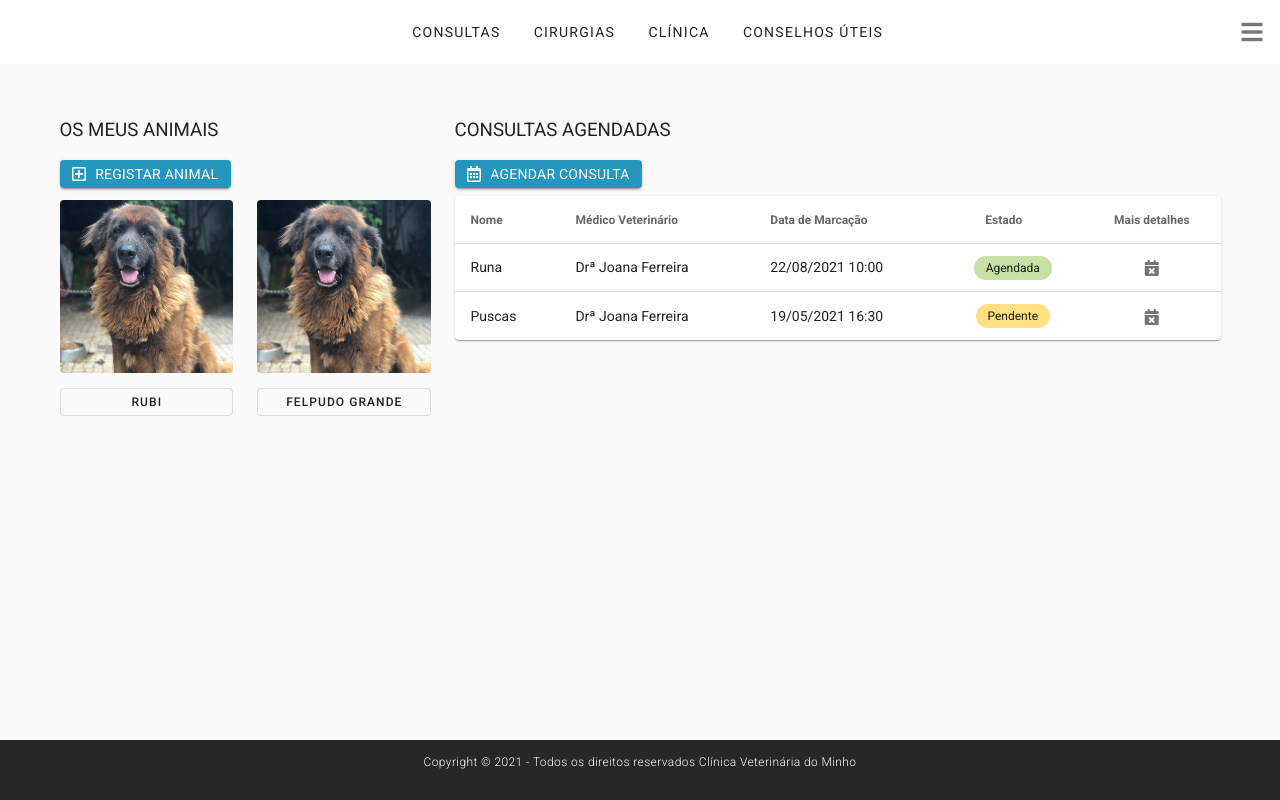
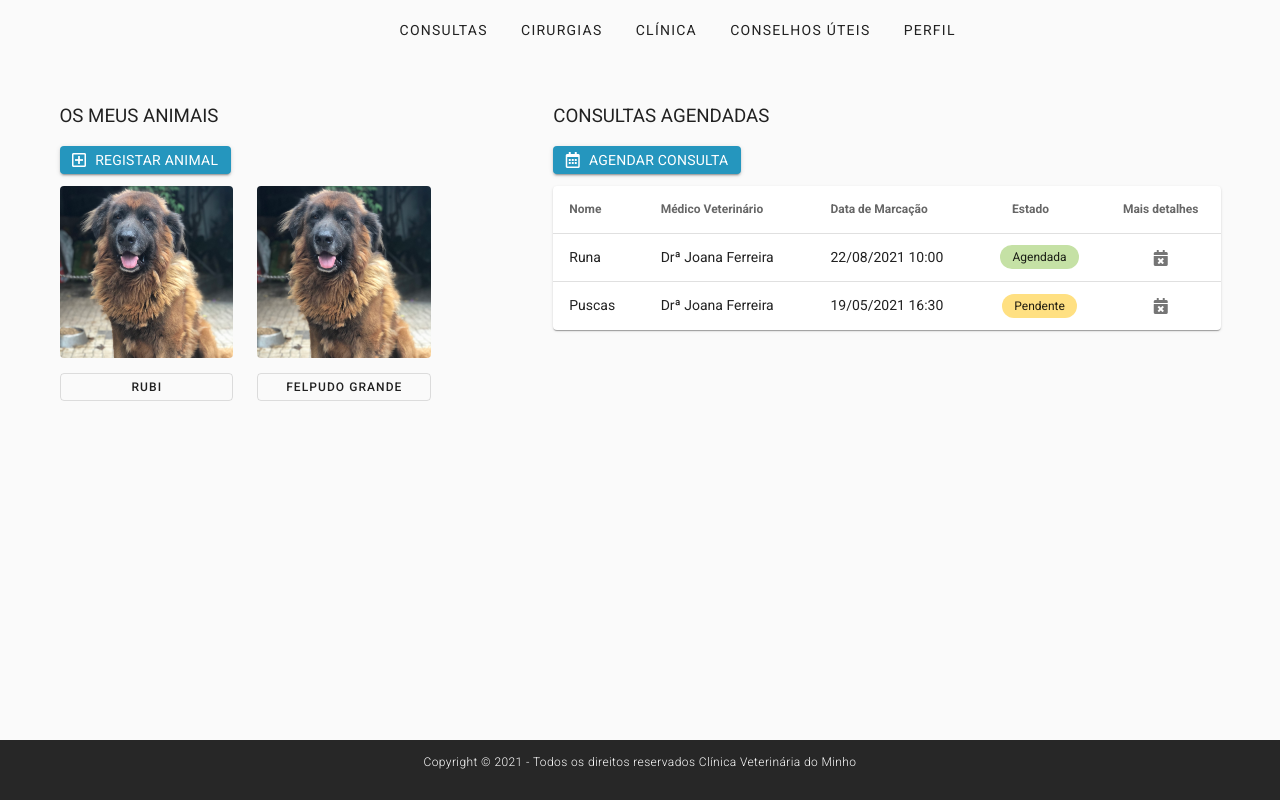
Before and after one commit to 13caroline/vetGest, a Vue app in the folder interface/: page /cliente/home in a window 1280 px wide. Built offline with nearby package versions, Linux system fonts and the light colour scheme.

Commit message:
Updated navbar.

```diff
--- a/interface/src/components/Headers/ClientHeader.vue
+++ b/interface/src/components/Headers/ClientHeader.vue
@@ -1,16 +1,21 @@
 <template>
-  <div id = "nav">
-    <v-toolbar color = "#FFFFFF" flat>
+	<div>
+		<div class="row pt-3 px-3">
+			<v-col cols="auto">
+				<v-img
+					src="@/assets/CVetMinho2.png"
+					max-height="50"
+					max-width="50"
+					@click="home()"
+				></v-img>
+			</v-col>
 
-      <v-img src="@/assets/CVetMinho2.png" max-height="50" max-width="50" @click="home()"></v-img>
-
-        <v-spacer></v-spacer>
+			<v-col cols="auto" class="show_large mx-auto">
 				<v-btn
 					tile
 					depressed
 					text
-        class = "font-weight-regular"
-        id="no-background-hover"
+					class="font-weight-regular no-background-hover"
 					to="/cliente/consultas"
 				>
 					Consultas
@@ -20,8 +25,7 @@
 					tile
 					depressed
 					text
-        class = "font-weight-regular"
-        id="no-background-hover"
+					class="font-weight-regular no-background-hover"
 					to="/cliente/cirurgias"
 				>
 					Cirurgias
@@ -31,8 +35,7 @@
 					tile
 					depressed
 					text
-        class = "font-weight-regular"
-        id="no-background-hover"
+					class="font-weight-regular no-background-hover"
 					to="/books"
 				>
 					Clínica
@@ -42,70 +45,122 @@
 					tile
 					depressed
 					text
-        class = "font-weight-regular"
-        id="no-background-hover"
+					class="font-weight-regular no-background-hover"
 					to="/my/lists/books"
 				>
 					Conselhos Úteis
 				</v-btn>
 
-      <v-spacer></v-spacer>
-
-      <v-menu
-        offset-y
-        tile
-        open-on-hover
-      >
+				<v-menu offset-y tile open-on-click>
 					<template v-slot:activator="{ on, attrs }">
 						<v-btn
-            icon
+							tile
+							depressed
+							text
 							v-bind="attrs"
 							v-on="on"
-            id="no-background-hover"
+							class="font-weight-regular no-background-hover"
 						>
+							Perfil
+						</v-btn>
+					</template>
+
+					<v-list dense color="#FFFFFF">
+						<v-list-item @click="preferences()">
+							<v-list-item-title class="caption">
+								<v-icon x-small class="mt-n1 mr-1">fas fa-user-cog</v-icon>
+								Gerir Perfil
+							</v-list-item-title>
+						</v-list-item>
+						<v-list-item @click="logout()">
+							<v-list-item-title class="caption">
+								<v-icon x-small class="mt-n1 mr-1">fas fa-sign-out-alt</v-icon>
+								Terminar Sessão
+							</v-list-item-title>
+						</v-list-item>
+					</v-list>
+				</v-menu>
+			</v-col>
+
+			<v-col cols="auto" class="hide_large ml-auto">
+				<v-menu offset-y tile open-on-click>
+					<template v-slot:activator="{ on, attrs }">
+						<v-btn icon v-bind="attrs" v-on="on" class="no-background-hover">
 							<v-icon>fas fa-bars</v-icon>
 						</v-btn>
 					</template>
 
-        <v-list dense color = "#FFFFFF">
-          <v-list-item @click="home()">
-            <v-list-item-title class="caption"> <v-icon x-small class="mt-n1 mr-1"> fas fa-home </v-icon> Página Inicial</v-list-item-title>
+					<v-list dense color="#FFFFFF">
+						<v-list-item to="/cliente/consultas">
+							<v-list-item-title class="caption">Consultas</v-list-item-title>
+						</v-list-item>
+						<v-list-item to="/cliente/cirurgias">
+							<v-list-item-title class="caption">Cirurgias</v-list-item-title>
+						</v-list-item>
+						<v-list-item to="/books">
+							<v-list-item-title class="caption">Clínica</v-list-item-title>
+						</v-list-item>
+						<v-list-item to="/my/lists/books">
+							<v-list-item-title class="caption">Conselhos Úteis</v-list-item-title>
 						</v-list-item>
 						<v-list-item @click="preferences()">
-            <v-list-item-title class="caption"> <v-icon x-small class="mt-n1 mr-1"> fas fa-user-cog </v-icon>Gerir Perfil</v-list-item-title>
+							<v-list-item-title class="caption">
+								<v-icon x-small class="mt-n1 mr-1">fas fa-user-cog</v-icon>
+								Gerir Perfil
+							</v-list-item-title>
 						</v-list-item>
 						<v-list-item @click="logout()">
-            <v-list-item-title class="caption"> <v-icon x-small class="mt-n1 mr-1"> fas fa-sign-out-alt </v-icon> Terminar Sessão</v-list-item-title>
+							<v-list-item-title class="caption">
+								<v-icon x-small class="mt-n1 mr-1">fas fa-sign-out-alt</v-icon>
+								Terminar Sessão
+							</v-list-item-title>
 						</v-list-item>
 					</v-list>
 				</v-menu>
-    </v-toolbar>
+			</v-col>
+		</div>
 	</div>
 </template>
 
 <script>
 export default {
-  name: 'Navbar',
-  data: () => ({
-
-  }),
-  methods:{
-    logout : async function (){
-      this.$store.commit("eliminarToken")
+	name: "Navbar",
+	data: () => ({}),
+	methods: {
+		logout: async function () {
+			this.$store.commit("eliminarToken");
 			this.$router.push("/");
 		},
-    home: function(){
-      this.$router.push("/cliente/home")
+		home: function () {
+			this.$router.push("/cliente/home");
 		},
-    preferences: function(){
+		preferences: function () {
 			this.$router.push("/preferences");
 		},
 	},
-}
+};
 </script>
 
 <style>
-  #no-background-hover::before {
+.no-background-hover::before {
 	background-color: transparent !important;
 }
+
+.v-image {
+	cursor: pointer;
+}
+
+.show_large {
+	display: none;
+}
+
+@media screen and (min-width: 705px) {
+	.show_large {
+		display: flex;
+	}
+
+  .hide_large {
+    display: none;
+  }
+}
 </style>
--- a/interface/src/views/Client/Page.vue
+++ b/interface/src/views/Client/Page.vue
@@ -77,7 +77,7 @@
           </v-item-group>
         </v-col>
 
-        <v-col>
+        <v-col lg="7" class="ml-auto">
           <h3 class="font-weight-regular text-uppercase mb-4 mt-10">
             Consultas Agendadas
           </h3>
@@ -85,7 +85,7 @@
           <v-row justify="start">
             <v-col cols="auto">
               <v-btn
-                class="mb-2 body-2"
+                class="mb-3 body-2"
                 small
                 color="#2596be"
                 dark
@@ -102,6 +102,7 @@
             :items="consultas"
             class="elevation-1"
             hide-default-footer
+            v-if="consultas.length"
           >
             <template v-slot:[`item.estado`]="{ item }">
               <v-chip :color="estadopedido(item.estado)" small>
@@ -125,6 +126,7 @@
               </v-tooltip>
             </template>
           </v-data-table>
+          <small v-else> <em> sem consultas agendadas </em></small>
           <!--<v-row class="my-5">
 						<v-col cols="auto">
 							<v-btn color="#2596be" small dark to="/cliente/agendar/consulta">
```
Lines whose indentation alone changed are shown as unchanged.
